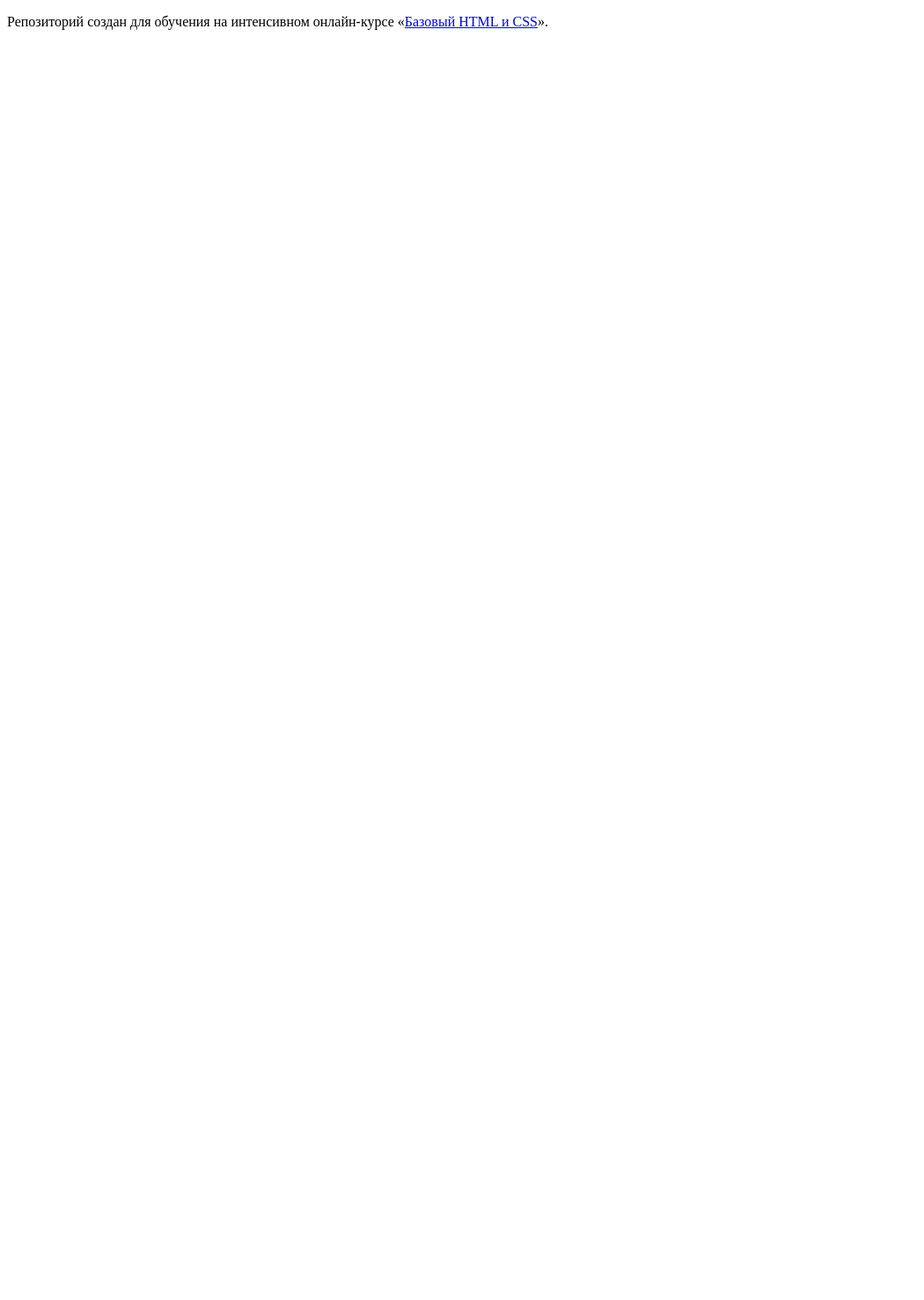
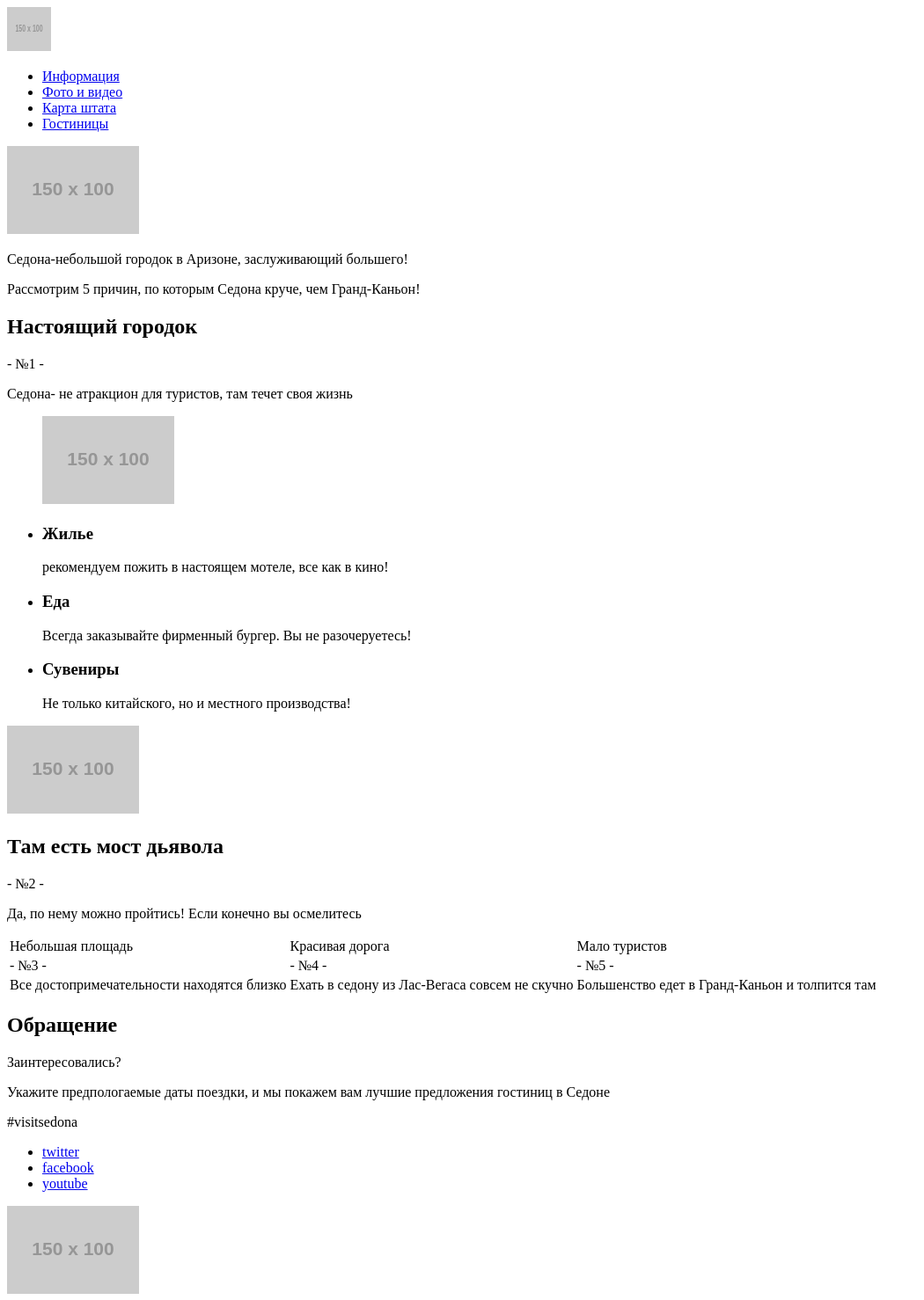
Before and after one commit to bananaiana/409823-sedona, a plain HTML site: page index.html in a window 1280 px wide. Shown: the whole page at 88% size, without its empty margins (0-1050 px from the left). Before the commit the page ends 800 px from the top, so only its background shows below. Drawn offline with Linux system fonts and the light colour scheme; placeholder pictures from the web are drawn by us.

Commit message:
Разметка Седоны

```diff
--- a/index.html
+++ b/index.html
@@ -5,8 +5,90 @@
     <title>HTML Academy: Седона</title>
   </head>
   <body>
-
-    <p>Репозиторий создан для обучения на интенсивном онлайн‑курсе «<a href="https://htmlacademy.ru/intensive/htmlcss">Базовый HTML и CSS</a>».</p>
-
+  <!--  <p>Репозиторий создан для обучения на интенсивном онлайн‑курсе «<a href="https://htmlacademy.ru/intensive/htmlcss">Базовый HTML и CSS</a>».</p>-->
+<!-- часть сайта, которая не меняется-->
+      <header class="header-conteiner">
+          <nav>
+          <img src="http://placehold.it/150x100" class="header-logo" alt="логотип города Седона" height="50" width="50">
+              <ul class="header-main">
+                  <li><a href="info.html">Информация</a> </li>
+                  <li><a href="galary.html">Фото и видео</a></li>
+                  <li><a href="maps.html">Карта штата</a></li>
+                  <li><a href="hotel.html">Гостиницы</a></li>
+              </ul>
+        </nav>
+    </header>
+      <main class="main-conteiner">
+          <img src="http://placehold.it/150x100" alt="Красивая картинка города Седона">
+          <p class="main-big-text">Седона-небольшой городок в Аризоне, заслуживающий большего!</p>
+          <p class="main-small-text">Рaссмотрим 5 причин, по которым Седона круче, чем Гранд-Каньон!</p>
+          <section class="about-city"> <!-- мне кажется, что лучше section. или мне только кажется?-->
+              <h2 class="about-city-title">Настоящий городок</h2>
+              <p class="about-city-number">- №1 -</p>
+              <p class="about-city-text">Седона- не атракцион для туристов, там течет своя жизнь</p>
+              <figure class="aboun-city-img">
+                  <img src="http://placehold.it/150x100" alt="красивое смазанное фото города">
+              </figure>
+          </section>
+          <section class="list-bye">
+              <ul>
+                  <li class="item-bye">
+                      <h3>Жилье</h3>
+                      <p> рекомендуем пожить в настоящем мотеле, все как в кино!</p>
+                  </li>
+                  <li class="item-bye">
+                      <h3>Еда</h3>
+                      <p>Всегда заказывайте фирменный бургер. Вы не разочеруетесь!</p>
+                  </li>
+                  <li class="item-bye">
+                      <h3>Сувениры</h3>
+                      <p>Не только китайского, но и местного производства!</p>
+                  </li>
+              </ul>
+          </section>
+          <section class="about-city">
+              <img src="http://placehold.it/150x100" alt="красивое фото моста">
+              <h2 class="about-city-title">Там есть мост дьявола</h2>
+              <p class="about-city-number">- №2 -</p>
+              <p class="about-city-text">Да, по нему можно пройтись! Если конечно вы осмелитесь</p>
+          </section>
+         <table class="table-info">
+             <tr>
+                 <td class="table-title">Небольшая площадь</td>
+                 <td class="table-title">Красивая дорога</td>
+                 <td class="table-title">Мало туристов</td>
+             </tr>
+             <tr>
+                 <td class="table-number">- №3 -</td>
+                 <td class="table-number">- №4 -</td>
+                 <td class="table-number">- №5 -</td>
+             </tr>
+             <tr>
+                 <td class="table-text"> Все достопримечательности находятся близко </td>
+                 <td class="table-text">Ехать в седону из Лас-Вегаса совсем не скучно</td>
+                 <td class="table-text">Большенство едет в Гранд-Каньон и толпится там</td>
+             </tr>
+          </table>
+          <section class="visited">
+              <h2 class="visually-hidden"> Обращение</h2>
+              <p class="visited-title"> Заинтересовались? </p>
+              <p class="visited-text">Укажите предпологаемые даты поездки, и мы покажем вам лучшие предложения гостиниц в Седоне</p>
+          </section>
+          <!-- окно с датами-->
+          <!-- карта-->
+          <footer class="footer">
+              <p class="footer-tag">#visitsedona</p>
+              <ul class="social">
+                  <li class="social-button"><a href="#">twitter</a></li>
+                  <li class="social-button"><a href="#">facebook</a></li>
+                  <li class="social-button"><a href="#">youtube</a></li>
+              </ul>
+              <p class="footer-copyright">
+            <a class="button" href="https://htmlacademy.ru">
+                <img src="http://placehold.it/150x100" alt="Логотип HTMLacademy">
+            </a>
+              </p>
+        </footer>
+      </main>
   </body>
 </html>
```
